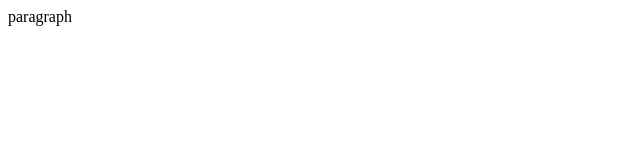
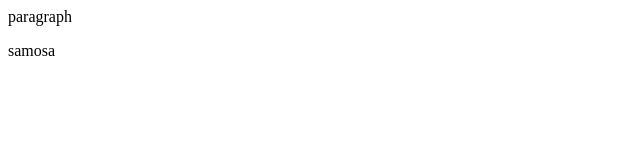
Before and after one commit to venkatesh-git77/test, a plain HTML site: page index.html in a window 1280 px wide. Shown: the full height of the page, 0-640 px from the left. Drawn offline with Linux system fonts and the light colour scheme.

Commit message:
samosa added

```diff
--- a/index.html
+++ b/index.html
@@ -1,4 +1,5 @@
 <html>
 <title>Web Title</title>
 <p>paragraph<p>
+<p>samosa</p>
 </html>
```
